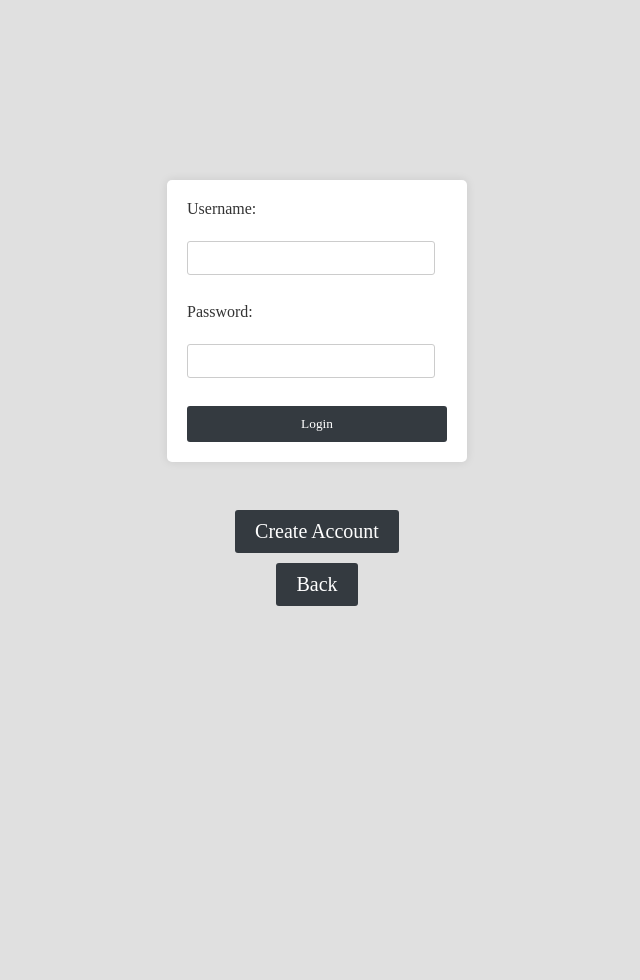
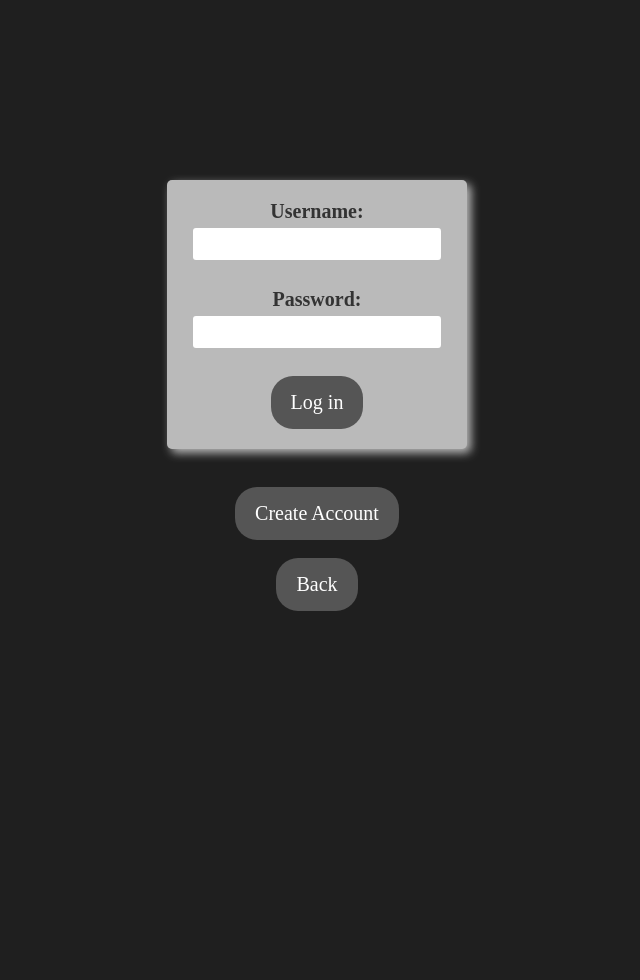
Before and after one commit to GravityWorld/CITS3403-GroupProject, a Python web app: template templates/login.html in a window 1280 px wide. Shown: the whole page, without its empty margins (323-963 px from the left). Run offline with Jinja, Linux system fonts and the light colour scheme; the template is opened without the code that fills it, so the values that code supplies are empty; some web fonts are replaced.

Commit message:
additional changes to styling
added coloured buttons to landing page and login page

```diff
--- a/templates/login.html
+++ b/templates/login.html
@@ -7,19 +7,20 @@
     <link rel="stylesheet" href="style.css">
     <title>Login Page</title>
 </head>
-<body>
+<body class="login-body">
     <form action="/submit" method="POST">
-        <label for="username">Username:</label><br>
+        <label for="username">Username:</label>
         <input type="text" id="username" name="username" required><br><br>
 
-        <label for="password">Password:</label><br>
+        <label for="password">Password:</label>
         <input type="password" id="password" name="password" required><br><br>
 
-        <input type="submit" value="Login">
+        <button type="submit" class="login-button">Log in</button>
     </form>
     <br>
 
     <button class="login-button" onclick="window.location.href='create_account.html'">Create Account</button>
+    <br>
     <button class="login-button" onclick="window.history.back()">Back</button>
 </body>
 </html>
--- a/templates/style.css
+++ b/templates/style.css
@@ -1,6 +1,6 @@
 @font-face {
     font-family: 'cascadia';
-    src: url('assets/fonts/CaskadiaCodePL.ttf');
+    src: url('assets/fonts/MesloLGS NF Regular.ttf');
 }
 
 /* Resetting default margin and padding */
@@ -13,10 +13,9 @@
 
 /* Basic styling */
 body {
-    background-color: #f0f0f0;
+    background-color: #dad6d6;
     margin: 0;
     padding: 0;
-    background: #e0e0e0;
     height: 100vh;
     color: #333;
 }
@@ -83,19 +82,27 @@ nav ul li a:hover {
 
 /* LOGIN PAGE STYLING */
 
+.login-body {
+    background-color: rgb(31,31,31);
+}
+
 form {
     max-width: 300px;
     margin: 20px auto;
     margin-top: 180px;
     padding: 20px;
-    background-color: #ffffff;
+    background-color: #bababa;
     border-radius: 5px;
-    box-shadow: 0 0 10px rgba(0, 0, 0, 0.1);
+    box-shadow: 4px 4px 10px #bababa;
+    text-align: center;
 }
 
 form label {
     display: block;
     margin-bottom: 5px;
+    font-size: 20px;
+    font-weight: bold;
+    text-align: center; /* Center the text within the label */
 }
 
 form input[type="text"],
@@ -103,42 +110,36 @@ form input[type="password"] {
     width: calc(100% - 12px);
     padding: 8px;
     margin-bottom: 10px;
-    border: 1px solid #ccc;
+    border: none;
     border-radius: 3px;
 }
 
-form input[type="submit"] {
-    width: 100%;
-    padding: 10px;
-    background-color: #343a40;
-    color: #ffffff;
-    border: none;
-    border-radius: 3px;
-    cursor: pointer;
-    transition: background-color 0.3s;
-}
-
-form input[type="submit"]:hover {
-    background-color: #495057;
-}
 
 .login-button {
     display: block;
-    margin: 10px auto;
-    padding: 10px 20px;
-    background-color: #343a40;
-    color: #ffffff;
+    margin: 0 auto; /* This will center the button horizontally */
+    background: #555;
+    color: #fff;
     border: none;
-    border-radius: 3px;
+    padding: 15px 20px;
+    text-align: center;
+    text-decoration: none;
+    border-radius: 22px;
+    box-shadow: 2px 2px 10px
+    transition: all 0.1s ease;
     cursor: pointer;
-    transition: background-color 0.3s;
+    outline: none;
 }
+
 
 /* need to create a better effect for on-hover buttons.
    low priority issue.
 */
 .login-button:hover {
-    background-color: #495057;
+    background-color: #0aefff;
+    color: black;
+    font-weight: bold;
+    box-shadow: 2px 2px 15px #0aefff;
 }
 
 
```
Also changed, not shown: other parts of templates/style.css (+16 -6 lines), templates/index.html (+6 -14 lines), 3 other files.
